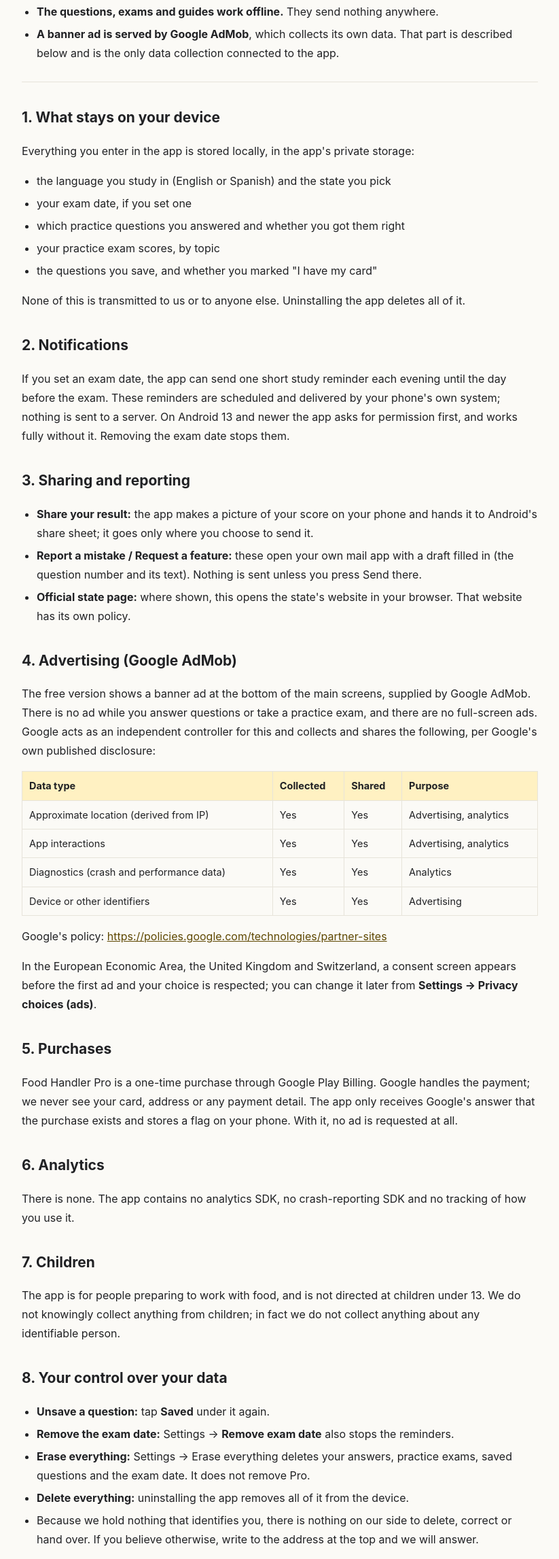
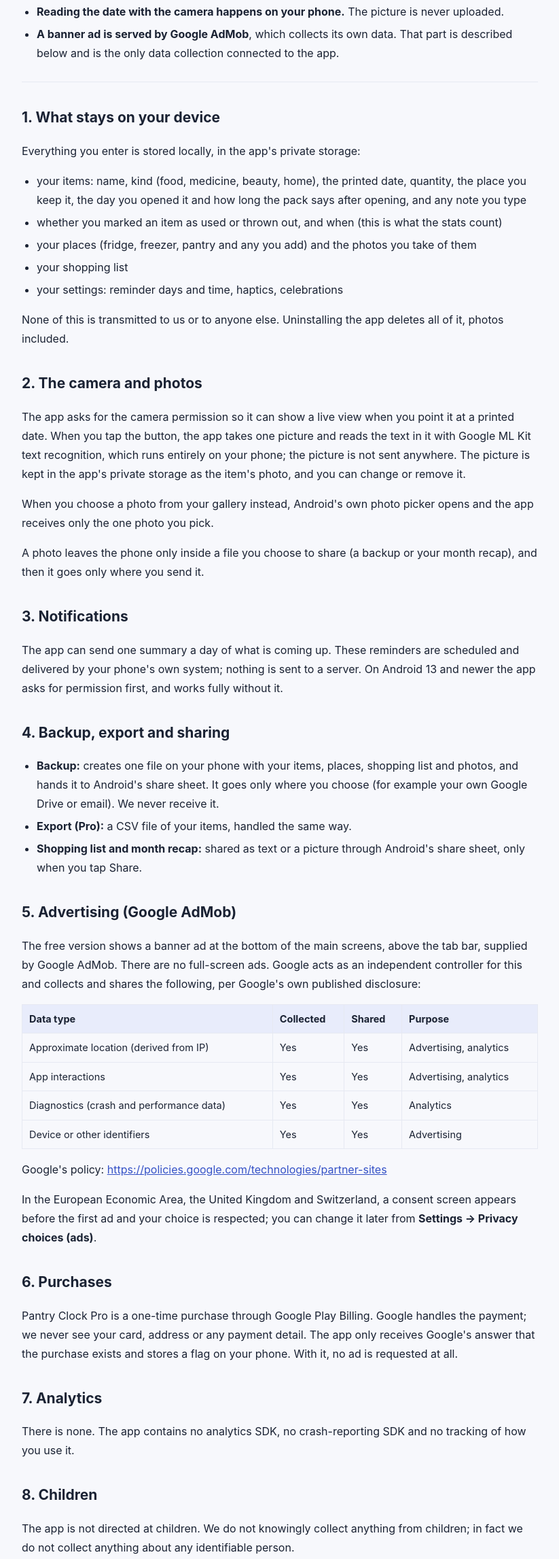
Before and after one commit to halfstep-apps/halfstep-apps.github.io, a plain HTML site: page foodhandler-privacy.html in a window 1280 px wide. Shown: the part 483-2776 px from the top of the page at 68% size, without its empty margins (228-1051 px from the left). Drawn offline with Linux system fonts and the light colour scheme.

Commit message:
Update foodhandler-privacy.html

```diff
--- a/foodhandler-privacy.html
+++ b/foodhandler-privacy.html
@@ -1,49 +1,54 @@
 <!doctype html>
 <html lang="en"><head>
 <meta charset="utf-8"><meta name="viewport" content="width=device-width,initial-scale=1">
-<title>Food Handler — Privacy Policy</title>
+<title>Pantry Clock — Privacy Policy</title>
 <style>
- body{max-width:760px;margin:0 auto;padding:36px 20px 80px;background:#FBFAF6;color:#202124;
+ body{max-width:760px;margin:0 auto;padding:36px 20px 80px;background:#F7F8FC;color:#1A2233;
       font:16px/1.75 -apple-system,"Segoe UI",system-ui,sans-serif}
  h1{font-size:30px;margin:0 0 6px} h2{font-size:21px;margin:34px 0 10px}
- hr{border:0;border-top:1px solid #E7E4DA;margin:28px 0}
- a{color:#5E4700} ul{padding-inline-start:22px} li{margin:5px 0}
+ hr{border:0;border-top:1px solid #E6E9F2;margin:28px 0}
+ a{color:#3451C6} ul{padding-inline-start:22px} li{margin:5px 0}
  table{border-collapse:collapse;width:100%;margin:14px 0;font-size:14.5px}
- th,td{border:1px solid #E7E4DA;padding:8px 10px;text-align:start} th{background:#FFF1C2}
+ th,td{border:1px solid #E6E9F2;padding:8px 10px;text-align:start} th{background:#E8ECFB}
 </style></head><body>
-<h1>Food Handler — Privacy Policy</h1>
-<p><strong>Effective date: 4 November 2026</strong></p>
-<p>Food Handler (a practice app for the food handler test) is made by Seif Aldeen Mahmoud Tawfiq Albataineh, trading as <strong>Halfstep</strong>. Contact: <strong>seif.appslab@gmail.com</strong></p>
+<!-- Upload as pantryclock-privacy.html (the URL in main.dart). Name chosen by the owner 11 Nov 2026. -->
+<h1>Pantry Clock — Privacy Policy</h1>
+<p><strong>Effective date: 11 November 2026</strong></p>
+<p>Pantry Clock is made by Seif Aldeen Mahmoud Tawfiq Albataineh, trading as <strong>Halfstep</strong>. Contact: <strong>seif.appslab@gmail.com</strong></p>
 <p>This policy explains exactly what the app does with information. It is written to match what the code actually does. If the two ever disagree, the code is a bug and we fix it.</p>
 <hr>
 <h2>The short version</h2>
-<ul><li><strong>Everything you do stays on your phone.</strong> Your answers, practice exams, saved questions, language, state and exam date are stored only in the app's own storage on your device.</li><li><strong>There is no account.</strong> No sign-up, no email, no password, no profile.</li><li><strong>The questions, exams and guides work offline.</strong> They send nothing anywhere.</li><li><strong>A banner ad is served by Google AdMob</strong>, which collects its own data. That part is described below and is the only data collection connected to the app.</li></ul>
+<ul><li><strong>Everything you add stays on your phone.</strong> Your items, dates, places, photos and shopping list are stored only in the app's own storage on your device.</li><li><strong>There is no account.</strong> No sign-up, no email, no password, no profile.</li><li><strong>Reading the date with the camera happens on your phone.</strong> The picture is never uploaded.</li><li><strong>A banner ad is served by Google AdMob</strong>, which collects its own data. That part is described below and is the only data collection connected to the app.</li></ul>
 <hr>
 <h2>1. What stays on your device</h2>
-<p>Everything you enter in the app is stored locally, in the app's private storage:</p>
-<ul><li>the language you study in (English or Spanish) and the state you pick</li><li>your exam date, if you set one</li><li>which practice questions you answered and whether you got them right</li><li>your practice exam scores, by topic</li><li>the questions you save, and whether you marked "I have my card"</li></ul>
-<p>None of this is transmitted to us or to anyone else. Uninstalling the app deletes all of it.</p>
-<h2>2. Notifications</h2>
-<p>If you set an exam date, the app can send one short study reminder each evening until the day before the exam. These reminders are scheduled and delivered by your phone's own system; nothing is sent to a server. On Android 13 and newer the app asks for permission first, and works fully without it. Removing the exam date stops them.</p>
-<h2>3. Sharing and reporting</h2>
-<ul><li><strong>Share your result:</strong> the app makes a picture of your score on your phone and hands it to Android's share sheet; it goes only where you choose to send it.</li><li><strong>Report a mistake / Request a feature:</strong> these open your own mail app with a draft filled in (the question number and its text). Nothing is sent unless you press Send there.</li><li><strong>Official state page:</strong> where shown, this opens the state's website in your browser. That website has its own policy.</li></ul>
-<h2>4. Advertising (Google AdMob)</h2>
-<p>The free version shows a banner ad at the bottom of the main screens, supplied by Google AdMob. There is no ad while you answer questions or take a practice exam, and there are no full-screen ads. Google acts as an independent controller for this and collects and shares the following, per Google's own published disclosure:</p>
+<p>Everything you enter is stored locally, in the app's private storage:</p>
+<ul><li>your items: name, kind (food, medicine, beauty, home), the printed date, quantity, the place you keep it, the day you opened it and how long the pack says after opening, and any note you type</li><li>whether you marked an item as used or thrown out, and when (this is what the stats count)</li><li>your places (fridge, freezer, pantry and any you add) and the photos you take of them</li><li>your shopping list</li><li>your settings: reminder days and time, haptics, celebrations</li></ul>
+<p>None of this is transmitted to us or to anyone else. Uninstalling the app deletes all of it, photos included.</p>
+<h2>2. The camera and photos</h2>
+<p>The app asks for the camera permission so it can show a live view when you point it at a printed date. When you tap the button, the app takes one picture and reads the text in it with Google ML Kit text recognition, which runs entirely on your phone; the picture is not sent anywhere. The picture is kept in the app's private storage as the item's photo, and you can change or remove it.</p>
+<p>When you choose a photo from your gallery instead, Android's own photo picker opens and the app receives only the one photo you pick.</p>
+<p>A photo leaves the phone only inside a file you choose to share (a backup or your month recap), and then it goes only where you send it.</p>
+<h2>3. Notifications</h2>
+<p>The app can send one summary a day of what is coming up. These reminders are scheduled and delivered by your phone's own system; nothing is sent to a server. On Android 13 and newer the app asks for permission first, and works fully without it.</p>
+<h2>4. Backup, export and sharing</h2>
+<ul><li><strong>Backup:</strong> creates one file on your phone with your items, places, shopping list and photos, and hands it to Android's share sheet. It goes only where you choose (for example your own Google Drive or email). We never receive it.</li><li><strong>Export (Pro):</strong> a CSV file of your items, handled the same way.</li><li><strong>Shopping list and month recap:</strong> shared as text or a picture through Android's share sheet, only when you tap Share.</li></ul>
+<h2>5. Advertising (Google AdMob)</h2>
+<p>The free version shows a banner ad at the bottom of the main screens, above the tab bar, supplied by Google AdMob. There are no full-screen ads. Google acts as an independent controller for this and collects and shares the following, per Google's own published disclosure:</p>
 <table><tr><th>Data type</th><th>Collected</th><th>Shared</th><th>Purpose</th></tr><tr><td>Approximate location (derived from IP)</td><td>Yes</td><td>Yes</td><td>Advertising, analytics</td></tr><tr><td>App interactions</td><td>Yes</td><td>Yes</td><td>Advertising, analytics</td></tr><tr><td>Diagnostics (crash and performance data)</td><td>Yes</td><td>Yes</td><td>Analytics</td></tr><tr><td>Device or other identifiers</td><td>Yes</td><td>Yes</td><td>Advertising</td></tr></table>
 <p>Google's policy: <a href="https://policies.google.com/technologies/partner-sites">https://policies.google.com/technologies/partner-sites</a></p>
 <p>In the European Economic Area, the United Kingdom and Switzerland, a consent screen appears before the first ad and your choice is respected; you can change it later from <strong>Settings → Privacy choices (ads)</strong>.</p>
-<h2>5. Purchases</h2>
-<p>Food Handler Pro is a one-time purchase through Google Play Billing. Google handles the payment; we never see your card, address or any payment detail. The app only receives Google's answer that the purchase exists and stores a flag on your phone. With it, no ad is requested at all.</p>
-<h2>6. Analytics</h2>
+<h2>6. Purchases</h2>
+<p>Pantry Clock Pro is a one-time purchase through Google Play Billing. Google handles the payment; we never see your card, address or any payment detail. The app only receives Google's answer that the purchase exists and stores a flag on your phone. With it, no ad is requested at all.</p>
+<h2>7. Analytics</h2>
 <p>There is none. The app contains no analytics SDK, no crash-reporting SDK and no tracking of how you use it.</p>
-<h2>7. Children</h2>
-<p>The app is for people preparing to work with food, and is not directed at children under 13. We do not knowingly collect anything from children; in fact we do not collect anything about any identifiable person.</p>
-<h2>8. Your control over your data</h2>
-<ul><li><strong>Unsave a question:</strong> tap <strong>Saved</strong> under it again.</li><li><strong>Remove the exam date:</strong> Settings → <strong>Remove exam date</strong> also stops the reminders.</li><li><strong>Erase everything:</strong> Settings → Erase everything deletes your answers, practice exams, saved questions and the exam date. It does not remove Pro.</li><li><strong>Delete everything:</strong> uninstalling the app removes all of it from the device.</li><li>Because we hold nothing that identifies you, there is nothing on our side to delete, correct or hand over. If you believe otherwise, write to the address at the top and we will answer.</li></ul>
-<h2>9. Not an official exam</h2>
-<p>This is a practice app. It does not issue food handler cards and is not linked to any state, county, health department or course provider. The questions are written from the FDA Food Code 2022; your state or county may have its own rules.</p>
-<h2>10. Changes</h2>
+<h2>8. Children</h2>
+<p>The app is not directed at children. We do not knowingly collect anything from children; in fact we do not collect anything about any identifiable person.</p>
+<h2>9. Your control over your data</h2>
+<ul><li><strong>Edit or delete one item:</strong> open it, tap the pencil, then <strong>Delete item</strong>.</li><li><strong>Remove a place:</strong> Places → the place → the pencil → Remove this place (its items move to another place).</li><li><strong>Delete all my data:</strong> Settings → Erase everything deletes your items, their photos, your places, the shopping list and reminders. It does not remove Pro.</li><li><strong>Uninstalling</strong> the app removes all of it from the device.</li><li>Because we hold nothing that identifies you, there is nothing on our side to delete, correct or hand over. If you believe otherwise, write to the address at the top and we will answer.</li></ul>
+<h2>10. About the dates</h2>
+<p>The app shows the date printed on the pack, or the one you enter, and counts down to it. It does not judge whether food, medicine or anything else is safe to use. Always check the pack and how it was stored.</p>
+<h2>11. Changes</h2>
 <p>If this policy changes, the effective date at the top changes with it, and the updated version appears at the same address before the change reaches the app.</p>
-<h2>11. Contact</h2>
+<h2>12. Contact</h2>
 <p>Seif Aldeen Mahmoud Tawfiq Albataineh, trading as Halfstep — <strong>seif.appslab@gmail.com</strong></p>
 </body></html>
```
